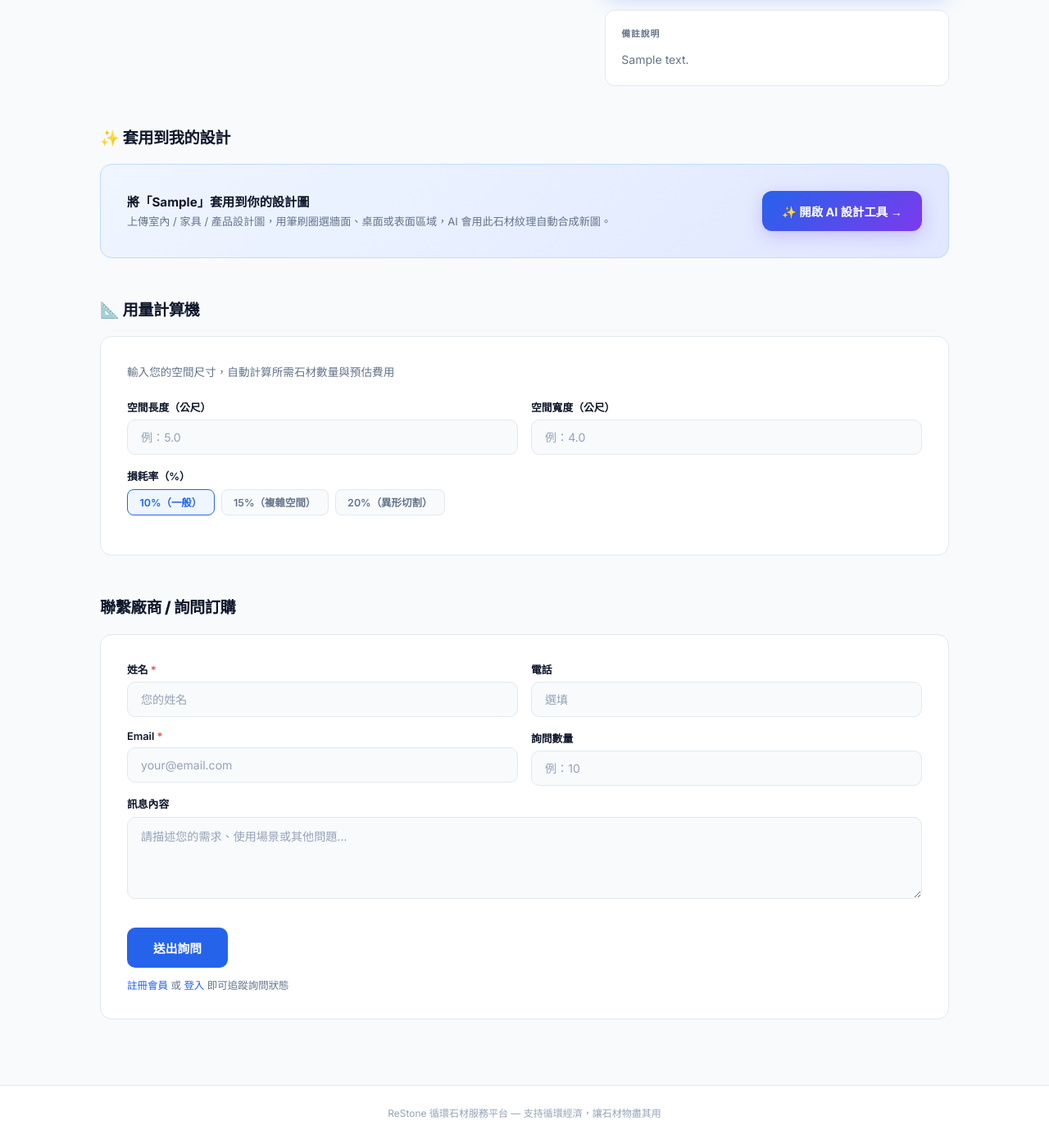
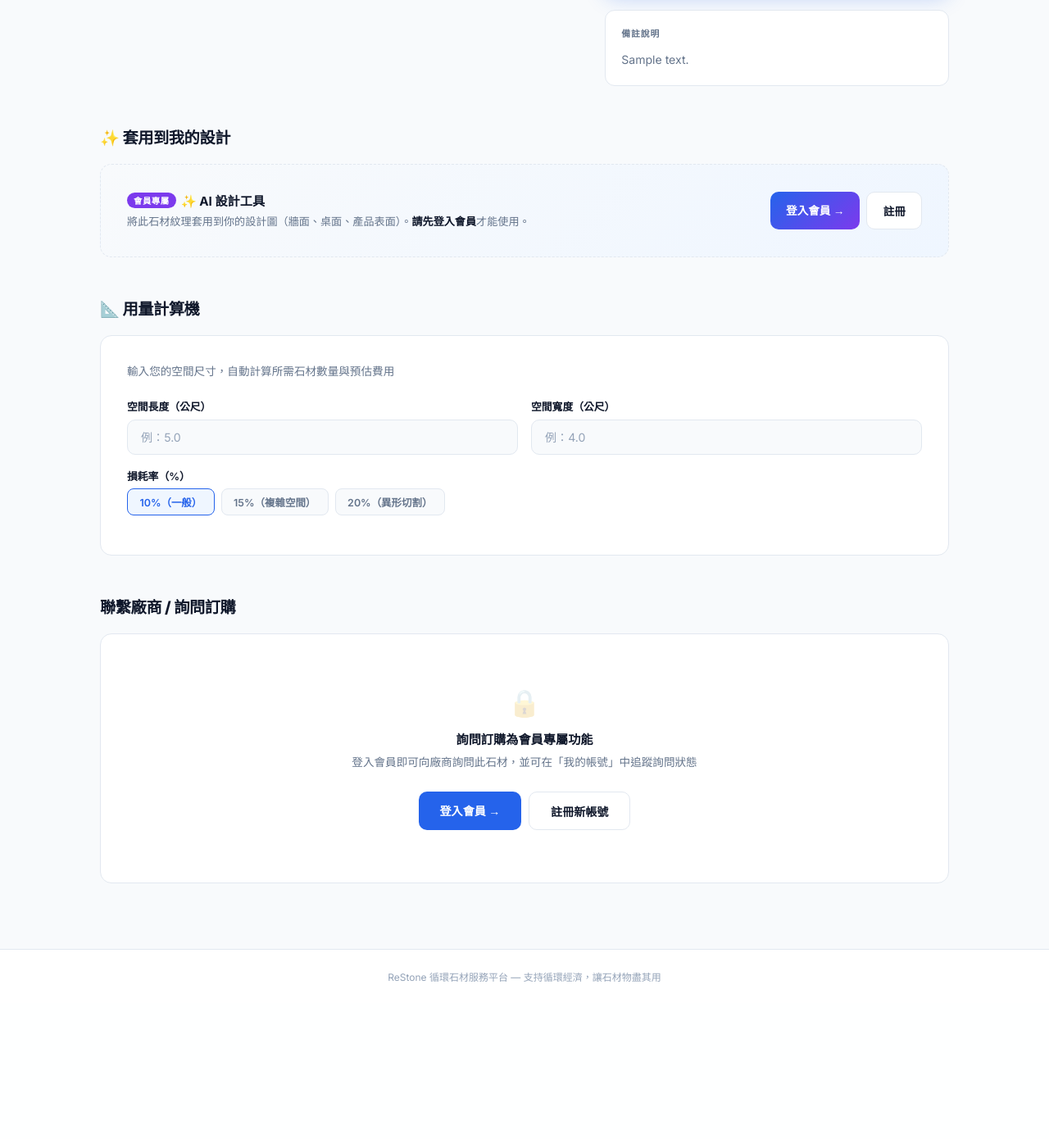
Before and after one commit to clie945-tech/stone-database, a Flask app: page /stone/1 in a window 1280 px wide. Shown: the part 740-2130 px from the top of the page at 82% size. After the commit the page ends 1938 px from the top, so only its background shows below. Run offline with Flask 3, Linux system fonts and the light colour scheme; tables that the repository leaves empty hold one stand-in row (values such as "Sample post"); grey boxes marked "Sample" are stand-in pictures.

Commit message:
會員權限保護：設計工具與詢問訂購僅限會員使用
- /design-tool 與 /api/apply-stone 加上 customer_required（防止 API 費用被濫用）
- 石材詳細頁的設計工具入口：未登入顯示「會員專屬」提示與登入/註冊按鈕
- 石材詳細頁的詢問訂購：未登入改為登入引導畫面（保留 flash 訊息區）

```diff
--- a/app.py
+++ b/app.py
@@ -1003,8 +1003,9 @@ def change_password():
     return render_template('change_password.html')
 
 
-# ─── AI 設計工具：套用石材到設計圖 ────────────────────────────
+# ─── AI 設計工具：套用石材到設計圖（僅限會員）────────────────────────
 @app.route('/design-tool')
+@customer_required
 def design_tool():
     """設計工具頁：上傳設計圖 + 圈選區域 + 選石材 → AI 合成"""
     conn = get_db()
@@ -1081,8 +1082,10 @@ def admin_reanalyze_prompts():
 
 @app.route('/api/apply-stone', methods=['POST'])
 def api_apply_stone():
-    """接收設計圖 + 遮罩 + stone_id，呼叫 Replicate AI 合成新圖"""
+    """接收設計圖 + 遮罩 + stone_id，呼叫 Replicate AI 合成新圖（僅限會員）"""
     from flask import jsonify
+    if not session.get('customer_id'):
+        return jsonify({'error': '請先登入會員才能使用 AI 設計工具'}), 401
     if not REPLICATE_API_TOKEN:
         return jsonify({'error': 'AI 功能尚未啟用（請設定 REPLICATE_API_TOKEN）'}), 503
 
--- a/templates/stone_detail.html
+++ b/templates/stone_detail.html
@@ -262,9 +262,10 @@
     </div>
   </div>
 
-  <!-- AI 設計工具入口 -->
+  <!-- AI 設計工具入口（僅限會員） -->
   <div class="inquiry-section">
     <div class="section-title">✨ 套用到我的設計</div>
+    {% if session.customer_id %}
       <div class="inquiry-card" style="display:flex;align-items:center;gap:1.2rem;flex-wrap:wrap;background:linear-gradient(135deg,#EFF6FF,#E0E7FF);border-color:#BFDBFE">
         <div style="flex:1;min-width:240px">
           <div style="font-size:0.95rem;font-weight:700;margin-bottom:0.3rem">將「{{ stone.stone_type }}」套用到你的設計圖</div>
@@ -275,6 +276,27 @@
           ✨ 開啟 AI 設計工具 →
         </a>
       </div>
+    {% else %}
+      <div class="inquiry-card" style="display:flex;align-items:center;gap:1.2rem;flex-wrap:wrap;background:linear-gradient(135deg,#F8FAFC,#EFF6FF);border-style:dashed">
+        <div style="flex:1;min-width:240px">
+          <div style="font-size:0.95rem;font-weight:700;margin-bottom:0.3rem;display:flex;align-items:center;gap:6px">
+            <span style="background:#7C3AED;color:white;font-size:0.65rem;font-weight:700;padding:2px 8px;border-radius:50px;letter-spacing:0.05em">會員專屬</span>
+            ✨ AI 設計工具
+          </div>
+          <div style="font-size:0.82rem;color:var(--text-muted);line-height:1.6">將此石材紋理套用到你的設計圖（牆面、桌面、產品表面）。<strong style="color:var(--text)">請先登入會員</strong>才能使用。</div>
+        </div>
+        <div style="display:flex;gap:0.5rem;white-space:nowrap">
+          <a href="/customer/login"
+             style="padding:0.75rem 1.2rem;background:linear-gradient(135deg,#2563EB,#7C3AED);color:white;border-radius:10px;font-weight:700;font-size:0.85rem;text-decoration:none">
+            登入會員 →
+          </a>
+          <a href="/register"
+             style="padding:0.75rem 1.2rem;background:white;color:var(--text);border:1px solid var(--border);border-radius:10px;font-weight:600;font-size:0.85rem;text-decoration:none">
+            註冊
+          </a>
+        </div>
+      </div>
+    {% endif %}
   </div>
 
   <!-- 用量計算機 -->
@@ -351,7 +373,7 @@
   </div>
   {% endif %}
 
-  <!-- 詢問表單 -->
+  <!-- 詢問表單（僅限會員） -->
   <div class="inquiry-section">
     <div class="section-title">聯繫廠商 / 詢問訂購</div>
     <div class="inquiry-card">
@@ -361,12 +383,13 @@
         {% endfor %}
       {% endwith %}
 
+      {% if session.customer_id %}
         <form method="post" action="/stone/{{ stone.id }}/inquiry">
           <div class="form-grid-2">
             <div class="form-group">
               <label class="form-label">姓名 <span class="required">*</span></label>
               <input class="form-input" type="text" name="name"
-              value="{{ session.customer_name if session.customer_id else '' }}"
+                value="{{ session.customer_name }}"
                 placeholder="您的姓名" required />
             </div>
             <div class="form-group">
@@ -378,7 +401,7 @@
             <div class="form-group">
               <label class="form-label">Email <span class="required">*</span></label>
               <input class="form-input" type="email" name="email"
-              value="{{ session.customer_email if session.customer_id else '' }}"
+                value="{{ session.customer_email }}"
                 placeholder="your@email.com" required />
             </div>
             <div class="form-group">
@@ -391,12 +414,26 @@
             <textarea class="form-textarea" name="message" placeholder="請描述您的需求、使用場景或其他問題..."></textarea>
           </div>
           <button type="submit" class="btn-submit">送出詢問</button>
-        {% if not session.customer_id %}
-          <div class="login-hint">
-            <a href="/register">註冊會員</a> 或 <a href="/customer/login">登入</a> 即可追蹤詢問狀態
+        </form>
+      {% else %}
+        <div style="text-align:center;padding:2rem 1rem">
+          <div style="font-size:2rem;opacity:0.2;margin-bottom:0.8rem">🔒</div>
+          <div style="font-size:0.95rem;font-weight:700;margin-bottom:0.5rem">詢問訂購為會員專屬功能</div>
+          <div style="font-size:0.85rem;color:var(--text-muted);margin-bottom:1.5rem;line-height:1.6">
+            登入會員即可向廠商詢問此石材，並可在「我的帳號」中追蹤詢問狀態
+          </div>
+          <div style="display:flex;gap:0.6rem;justify-content:center;flex-wrap:wrap">
+            <a href="/customer/login"
+               style="padding:0.8rem 1.6rem;background:var(--blue);color:white;border-radius:10px;font-weight:700;font-size:0.88rem;text-decoration:none">
+              登入會員 →
+            </a>
+            <a href="/register"
+               style="padding:0.8rem 1.6rem;background:white;color:var(--text);border:1px solid var(--border);border-radius:10px;font-weight:600;font-size:0.88rem;text-decoration:none">
+              註冊新帳號
+            </a>
+          </div>
         </div>
       {% endif %}
-      </form>
     </div>
   </div>
 </div>
```
Lines whose indentation alone changed are shown as unchanged.
